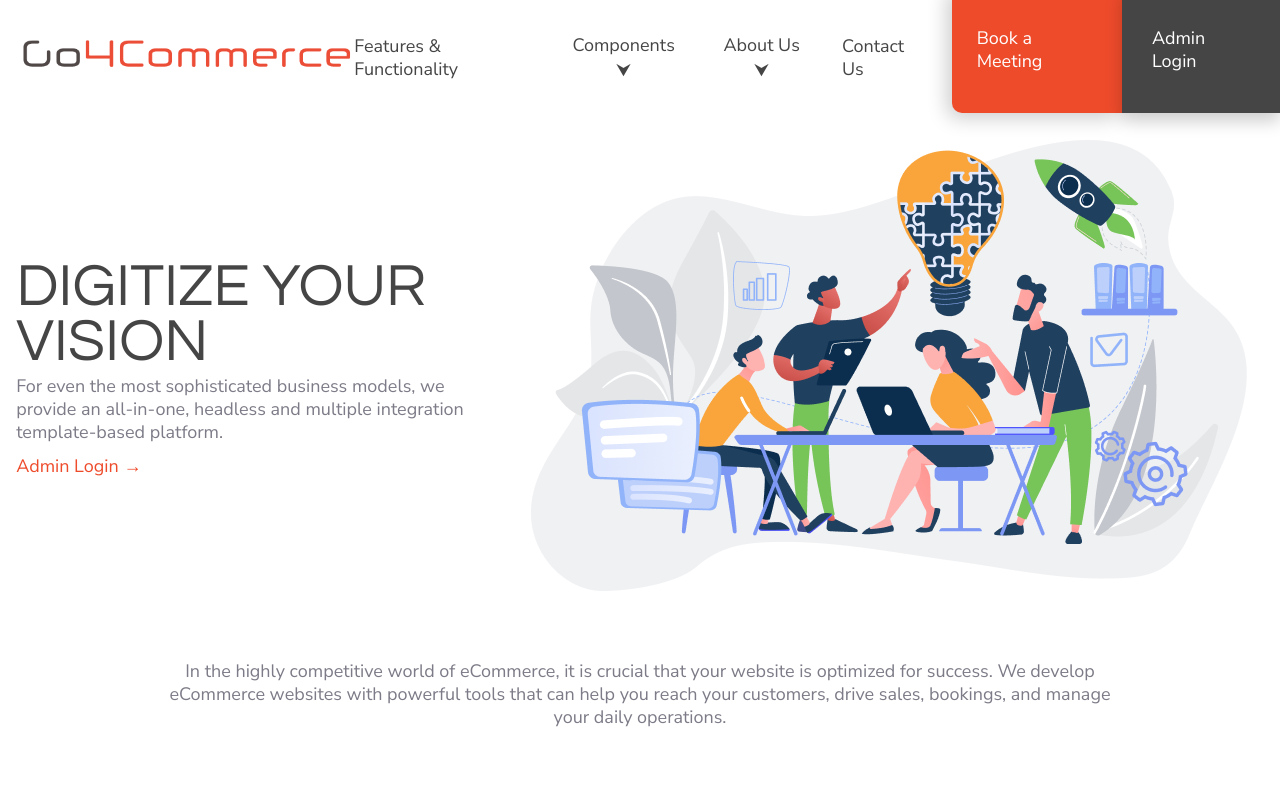
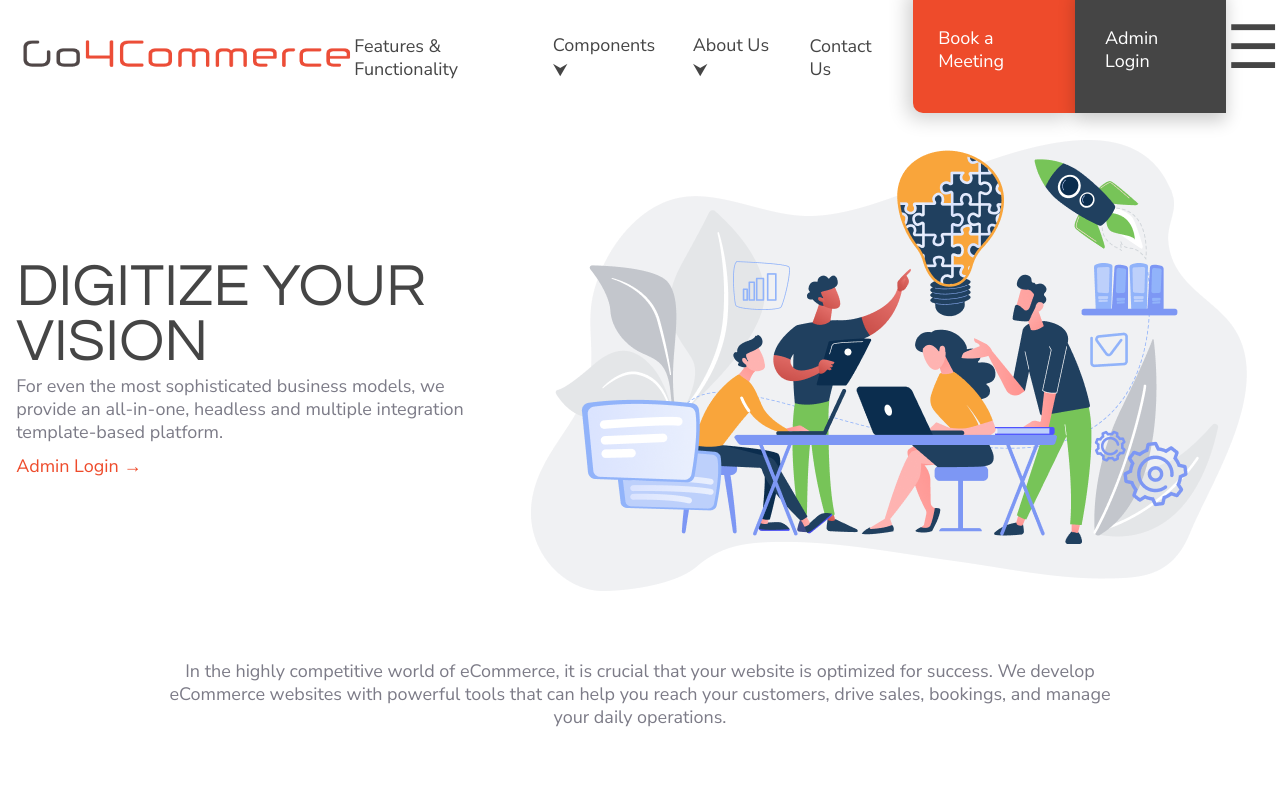
Before and after one commit to Bushman22/Go4Commerce, a SvelteKit app: page / in a window 1280 px wide. Shown: the top 800 px of the page. Built offline with nearby package versions, Linux system fonts and the light colour scheme.

Commit message:
edit mobile navbar

```diff
--- a/src/routes/+page.svelte
+++ b/src/routes/+page.svelte
@@ -1,16 +1,21 @@
+
+
+
 
 <title>Go4Commerce</title>
+
 <body>
 <link rel="stylesheet" type= "text/css" href="style.css">
-<script src = "dropdown.js"></script>
+
+
 <header class="header">
     <nav class="navbar">
         <logo><a href = "/"><img src="\images\go4logo.png" alt="logo" style=height:32px></a></logo>
         <ul class="nav-menu">
             <li class="nav-item"><a href="/features" class="nav-link">Features & Functionality</a></li>
             <div class="dropdown">
-                <button onclick="myFunction1()" class="dropbtn">Components &#11167
-                    <i class="fa fa-caret-down"></i></button>
+                <li onclick="myFunction1()" class="dropbtn">Components &#11167
+                    <i class="fa fa-caret-down"></i></li>
                <div class="dropdown-content" id = "myDropdown">
                   <a href="/admin">Admin Panel</a>
                   <a href="/templates">Template Design</a>
@@ -21,9 +26,9 @@
             </div>
 
             <div class="dropdown">
-                <button onclick="myFunction2()" class="dropbtn">About Us &#11167
+                <li onclick="myFunction2()" class="dropbtn">About Us &#11167
                     <i class="fa fa-caret-down"></i>
-                </button>
+                </li>
                <div class="dropdown-content" id= "myDropdownbutton" >
                   <a href="/team">Meet the Team</a>
                   <a href="/resellers">Our Resellers</a>
@@ -33,6 +38,9 @@
             <li class="nav-item1"><a href="/" class="nav-link1">Book a Meeting</a></li>
             <li class="nav-item2"><a href="/admin" class="nav-link1">Admin Login</a></li>
         </ul>
+        <div class="ham" onclick="toggleClass()">
+            <h1>&#9776;</h1>
+        </div>
     </nav>
 </header>
 <div class ="top">
@@ -122,6 +130,8 @@
 
 
 </div>
+
+<script src = "dropdown.js"></script>
 </body>
 
 
@@ -250,5 +260,4 @@ padding-bottom: 30px;
    padding-top: 150px;
 }
 
-
 </style>
```
